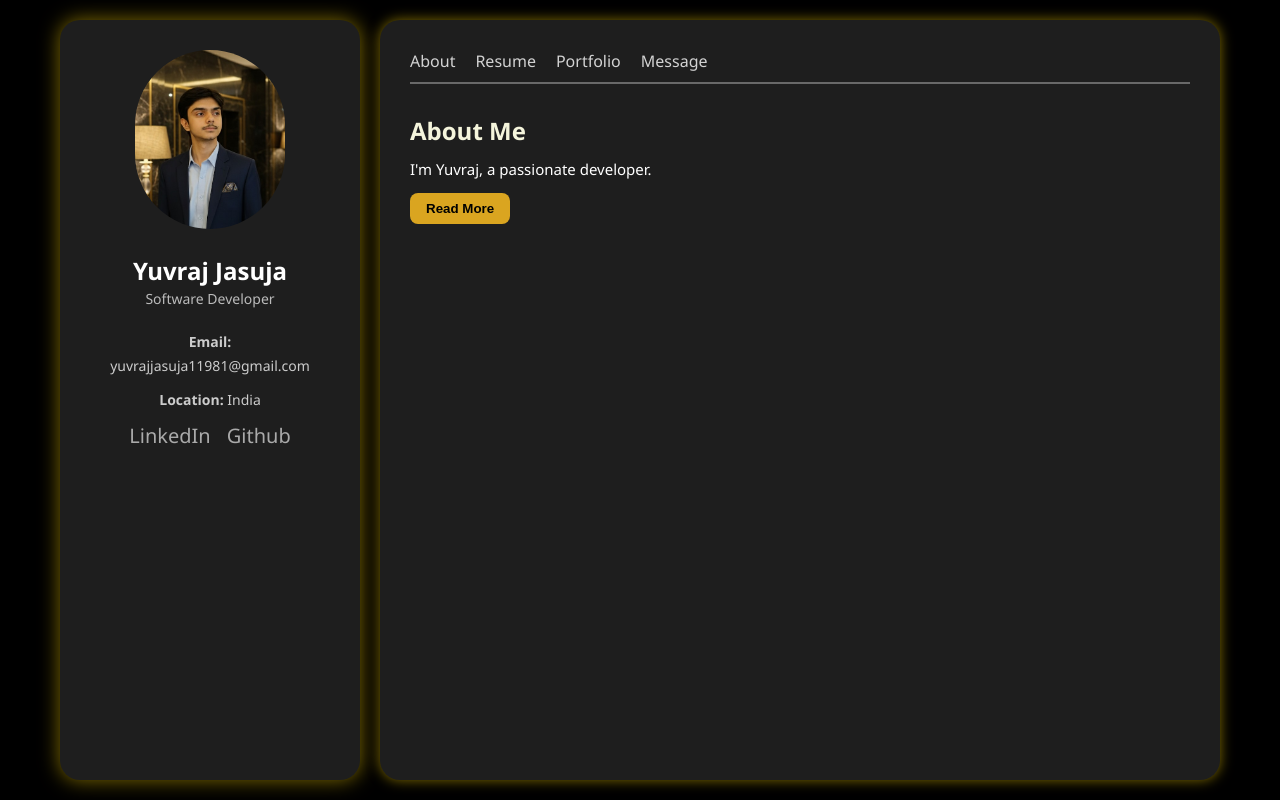
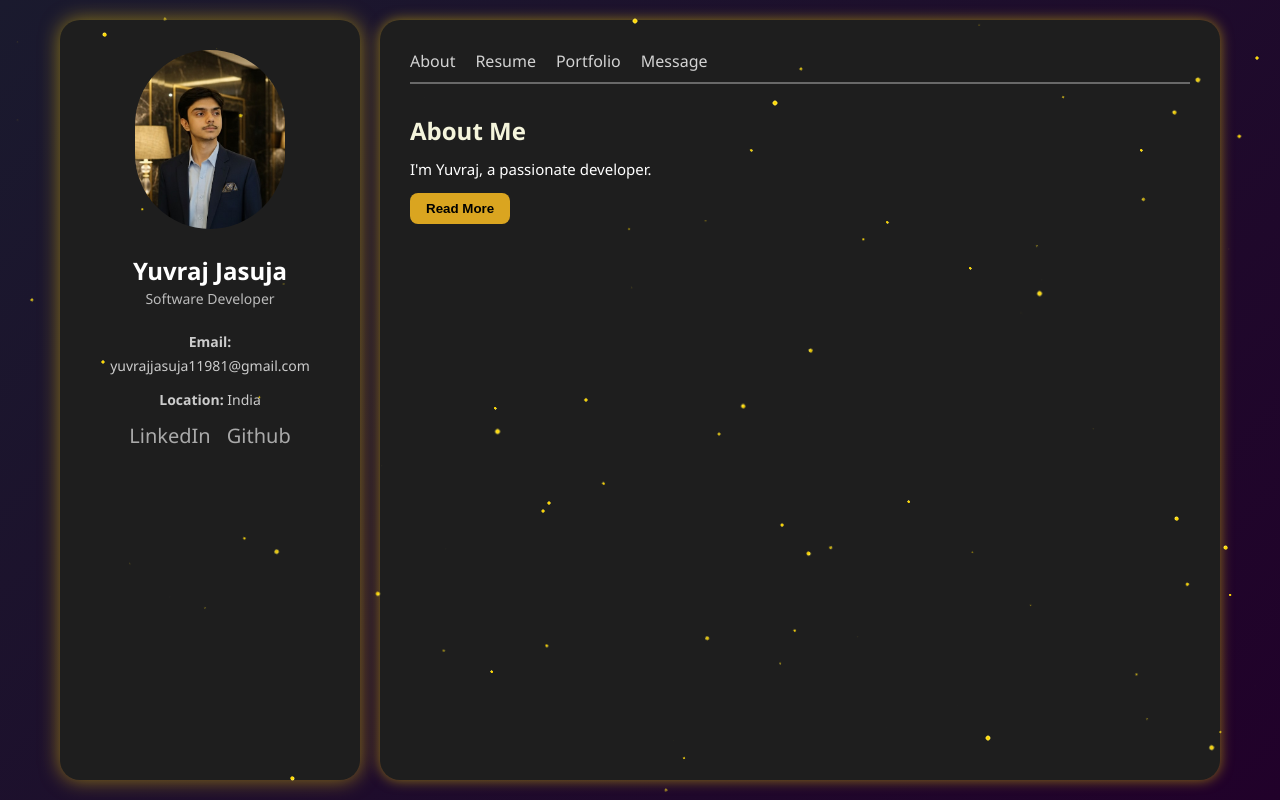
Before and after one commit to YuvrajJasuja/Portfolio_Website, a React (Vite) app: page / in a window 1280 px wide. Built offline with nearby package versions, Linux system fonts and the light colour scheme.

Commit message:
added sparkels

```diff
--- a/src/App.jsx
+++ b/src/App.jsx
@@ -5,6 +5,7 @@ import About from './components/About';
 import Resume from './components/Resume';
 import Portfolio from './components/Portfolio';
 import Contact from './components/Contact';
+import SparkleBackground from './components/sparkleBackground';
 import { Routes, Route } from 'react-router-dom';
 
 function App() {
@@ -12,6 +13,7 @@ function App() {
 
     <div id="container">
       <Sidebar />
+      <SparkleBackground />
       <main id="main-content">
         <Navbar />
         <Routes>
--- /dev/null
+++ b/src/components/SparkleBackground.css
@@ -0,0 +1,41 @@
+body {
+  background: linear-gradient(135deg, #1a1a2e 0%, #21012a 100%);
+  overflow: hidden;
+  position: relative;
+}
+
+.sparkle {
+  position: absolute;
+  background: radial-gradient(circle, #ffd700 0%, #ffed4e 40%, transparent 70%);
+  border-radius: 50%;
+  animation: sparkle 3s infinite ease-in-out;
+  pointer-events: none;
+  z-index: 1;
+}
+
+@keyframes sparkle {
+  0%, 100% {
+    opacity: 0;
+    transform: scale(0) rotate(0deg);
+  }
+  50% {
+    opacity: 1;
+    transform: scale(1) rotate(180deg);
+  }
+}
+
+.sparkle::before,
+.sparkle::after {
+  content: "";
+  position: absolute;
+  top: 50%;
+  left: 50%;
+  transform: translate(-50%, -50%);
+  width: 100%;
+  height: 2px;
+  background: linear-gradient(90deg, transparent, #ffd700, transparent);
+}
+
+.sparkle::after {
+  transform: translate(-50%, -50%) rotate(90deg);
+}
--- /dev/null
+++ b/src/components/sparkleBackground.jsx
@@ -0,0 +1,30 @@
+import React, { useEffect } from "react";
+import "./SparkleBackground.css";
+
+export default function SparkleBackground() {
+  useEffect(() => {
+    function createSparkle() {
+      const sparkle = document.createElement("div");
+      sparkle.className = "sparkle";
+
+      const size = Math.random() * 4 + 2;
+      sparkle.style.width = size + "px";
+      sparkle.style.height = size + "px";
+      sparkle.style.left = Math.random() * 100 + "%";
+      sparkle.style.top = Math.random() * 100 + "%";
+      sparkle.style.animationDelay = Math.random() * 3 + "s";
+      sparkle.style.animationDuration = Math.random() * 2 + 2 + "s";
+
+      document.body.appendChild(sparkle);
+
+      setTimeout(() => sparkle.remove(), 5000);
+    }
+
+    const interval = setInterval(createSparkle, 100);
+    for (let i = 0; i < 50; i++) setTimeout(createSparkle, i * 50);
+
+    return () => clearInterval(interval); // cleanup when unmounted
+  }, []);
+
+  return null; // nothing to render, just background effect
+}
```
